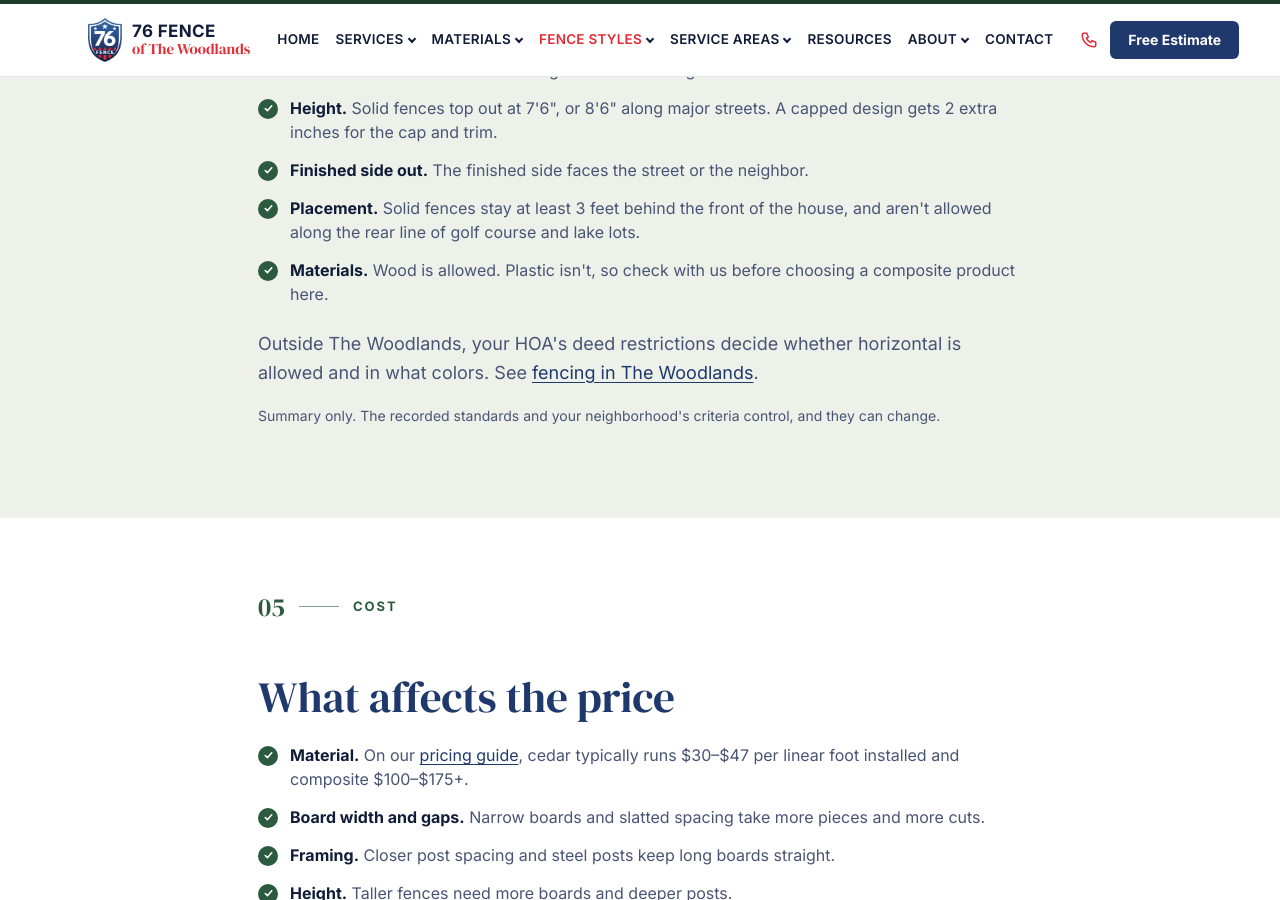
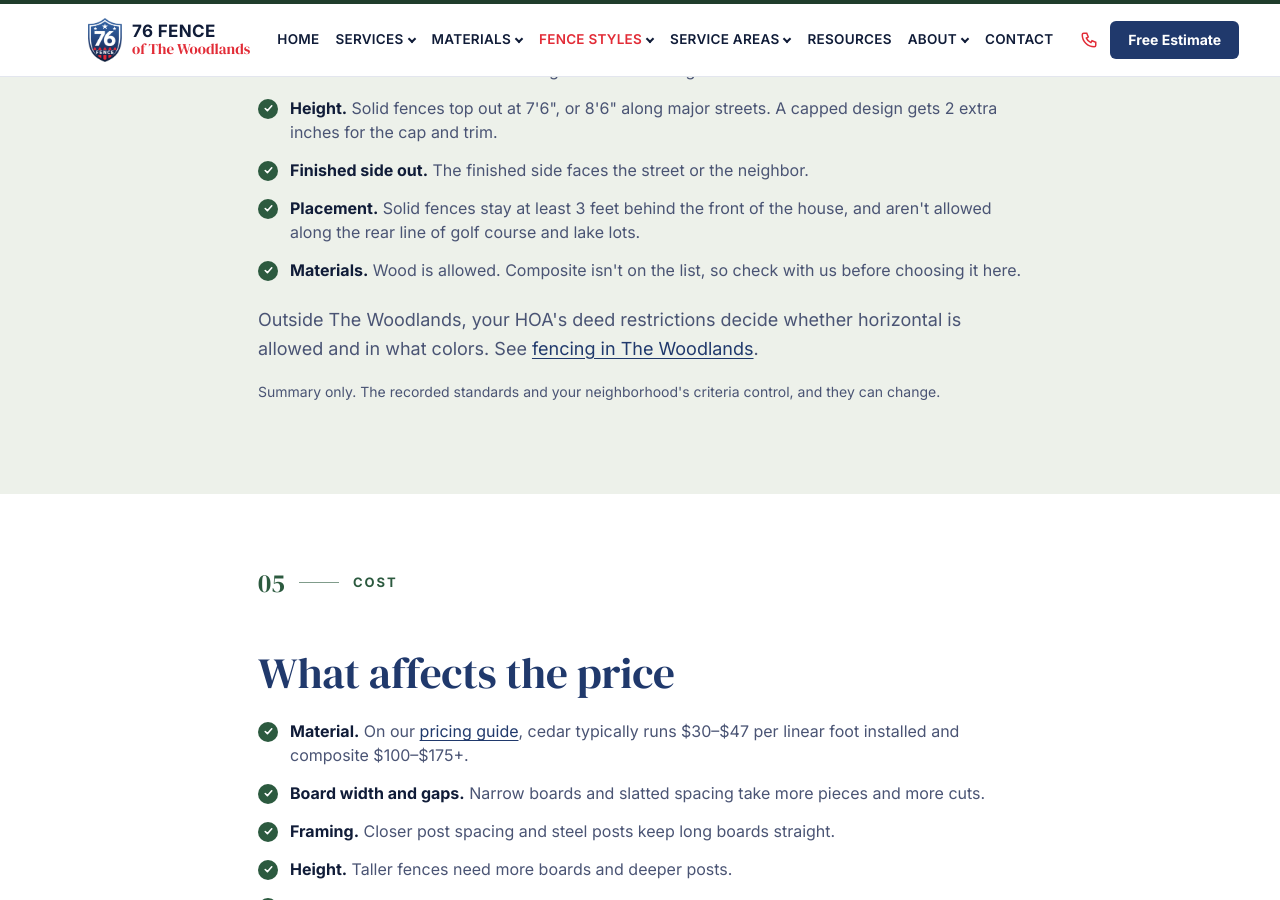
Before and after one commit to brysr1/thewoodlandsfences-site, a Jekyll site: the page built from fence-styles/horizontal-modern.md, in a window 1280 px wide and 900 px high, scrolled down 2746 px. Built offline with Jekyll 4.4.1, drawn with Linux system fonts in a browser that asks for light colours.

Commit message:
Composite wording: explain wood fiber and resin in intro; stop calling it plastic elsewhere
Co-Authored-By: Claude Opus 5.5 <noreply@anthropic.com>
Claude-Session: https://claude.ai/code/session_01G5LnwAMmNeAsRzudMbwUtq

```diff
--- a/fence-styles/horizontal-modern.md
+++ b/fence-styles/horizontal-modern.md
@@ -11,7 +11,7 @@ faq:
   - q: "Can a horizontal fence be a full privacy fence?"
     a: "Yes. Boards set tight give full privacy, and a slatted layout lets light and air through. In The Woodlands, a solid fence can be up to 7'6\" tall."
   - q: "Cedar or composite?"
-    a: "Cedar costs less and takes stain well. Composite costs more up front and skips the staining. Because composite contains plastic, it may not be approved in The Woodlands, so we check before you choose it."
+    a: "Cedar costs less and takes stain well. Composite costs more up front and skips the staining. Composite isn't on The Woodlands approved-materials list, so we check before you choose it."
 ---
 
 {% include hero.html small=true eyebrow="Fence styles" title="Horizontal & modern fences" lede="Clean horizontal boards for contemporary homes and outdoor living spaces." image="/assets/images/fences/horizontal-cedar.jpg" alt="Horizontal cedar fence" %}
@@ -70,7 +70,7 @@ faq:
       <li><span><b>Height.</b> Solid fences top out at 7'6", or 8'6" along major streets. A capped design gets 2 extra inches for the cap and trim.</span></li>
       <li><span><b>Finished side out.</b> The finished side faces the street or the neighbor.</span></li>
       <li><span><b>Placement.</b> Solid fences stay at least 3 feet behind the front of the house, and aren't allowed along the rear line of golf course and lake lots.</span></li>
-      <li><span><b>Materials.</b> Wood is allowed. Plastic isn't, so check with us before choosing a composite product here.</span></li>
+      <li><span><b>Materials.</b> Wood is allowed. Composite isn't on the list, so check with us before choosing it here.</span></li>
     </ul>
     <p>Outside The Woodlands, your HOA's deed restrictions decide whether horizontal is allowed and in what colors. See <a href="{{ '/service-areas/the-woodlands/' | relative_url }}">fencing in The Woodlands</a>.</p>
     <p class="fx-note">Summary only. The recorded standards and your neighborhood's criteria control, and they can change.</p>
```
Also changed, not shown: materials/composite-trex.md (+1 -1 lines).
